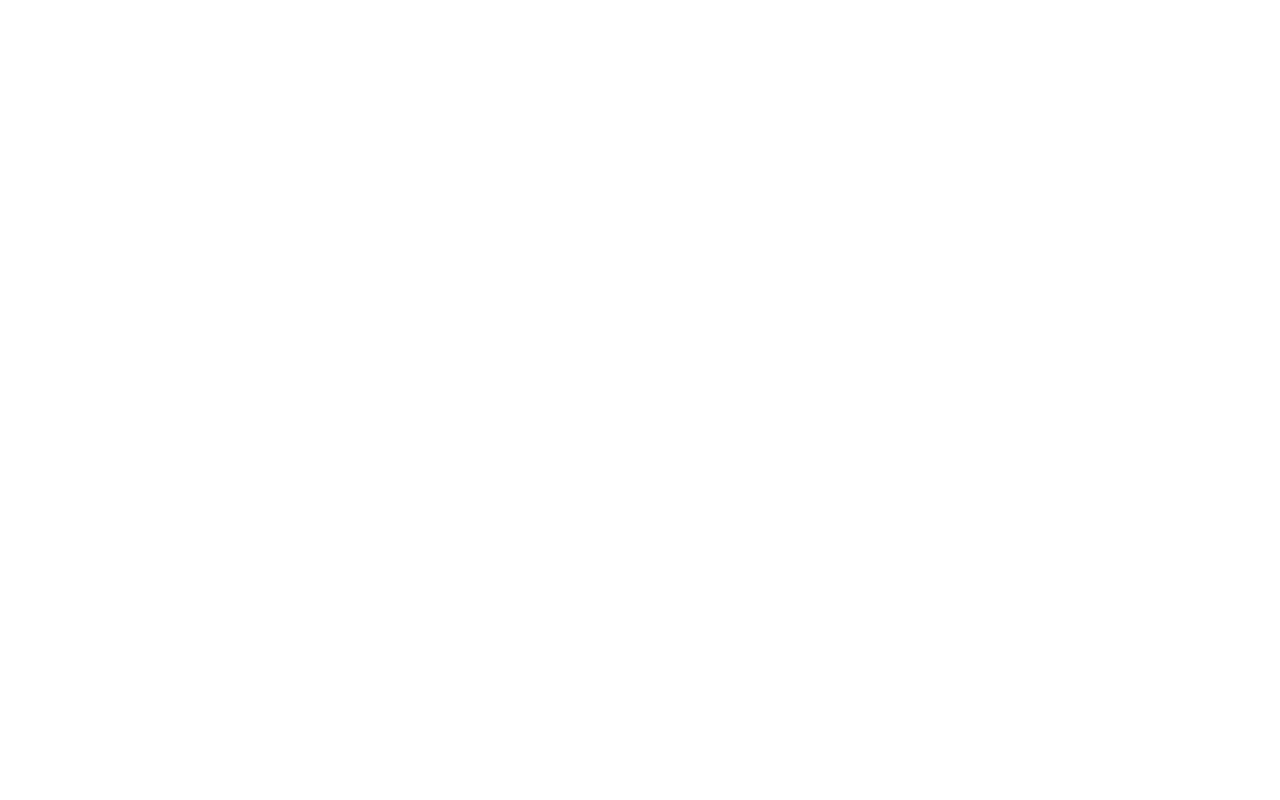
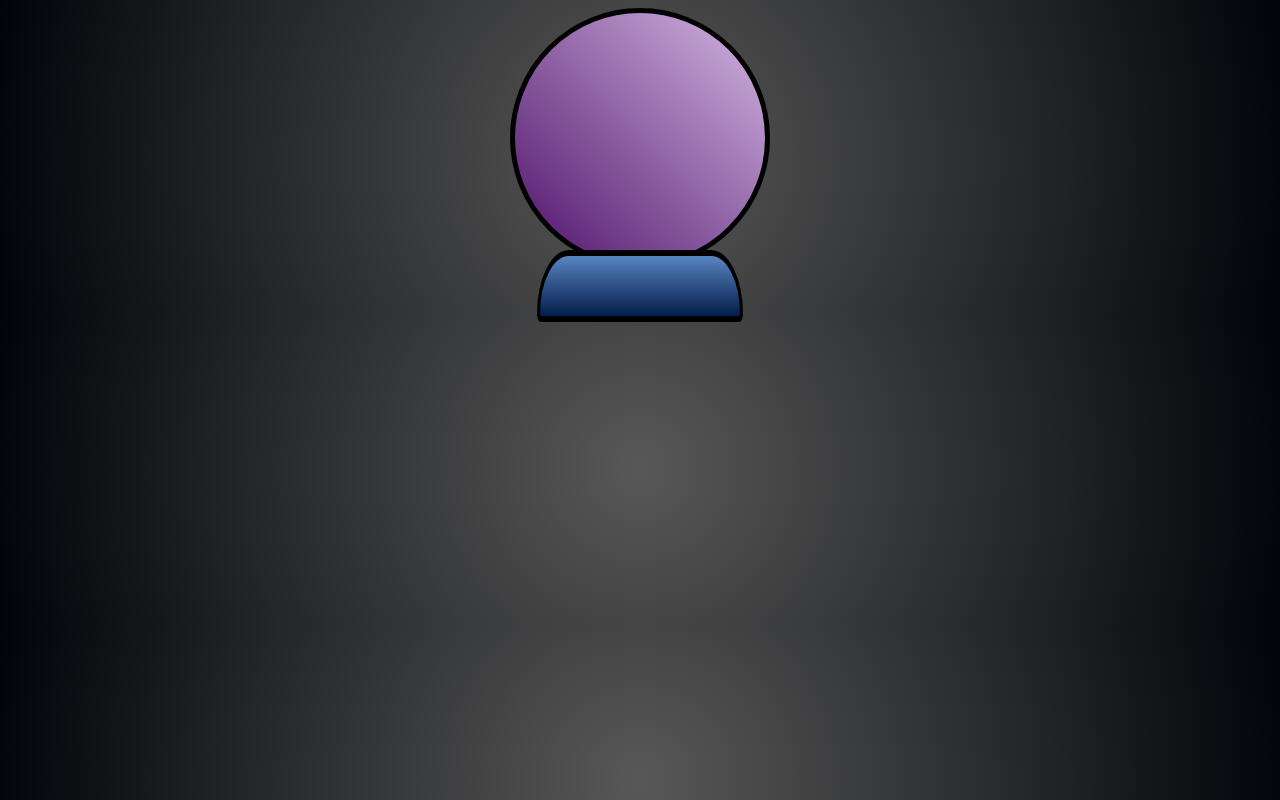
Before and after one commit to FortunesTold/fortunes_told, a plain HTML site: page templates/base.html in a window 1280 px wide. Drawn offline with Linux system fonts and the light colour scheme; files that its build step writes are made by us from their sources.

Commit message:
added reference to css for html to use stylings from

```diff
--- a/templates/base.html
+++ b/templates/base.html
@@ -1,5 +1,8 @@
 <!doctype HTML>
 <html>
+<head>
+    <link rel="stylesheet" type="text/css" href="static/styles.css">
+</head>
 <body>
     <div id="ball"></div>
     <div id="stand"></div>
```
